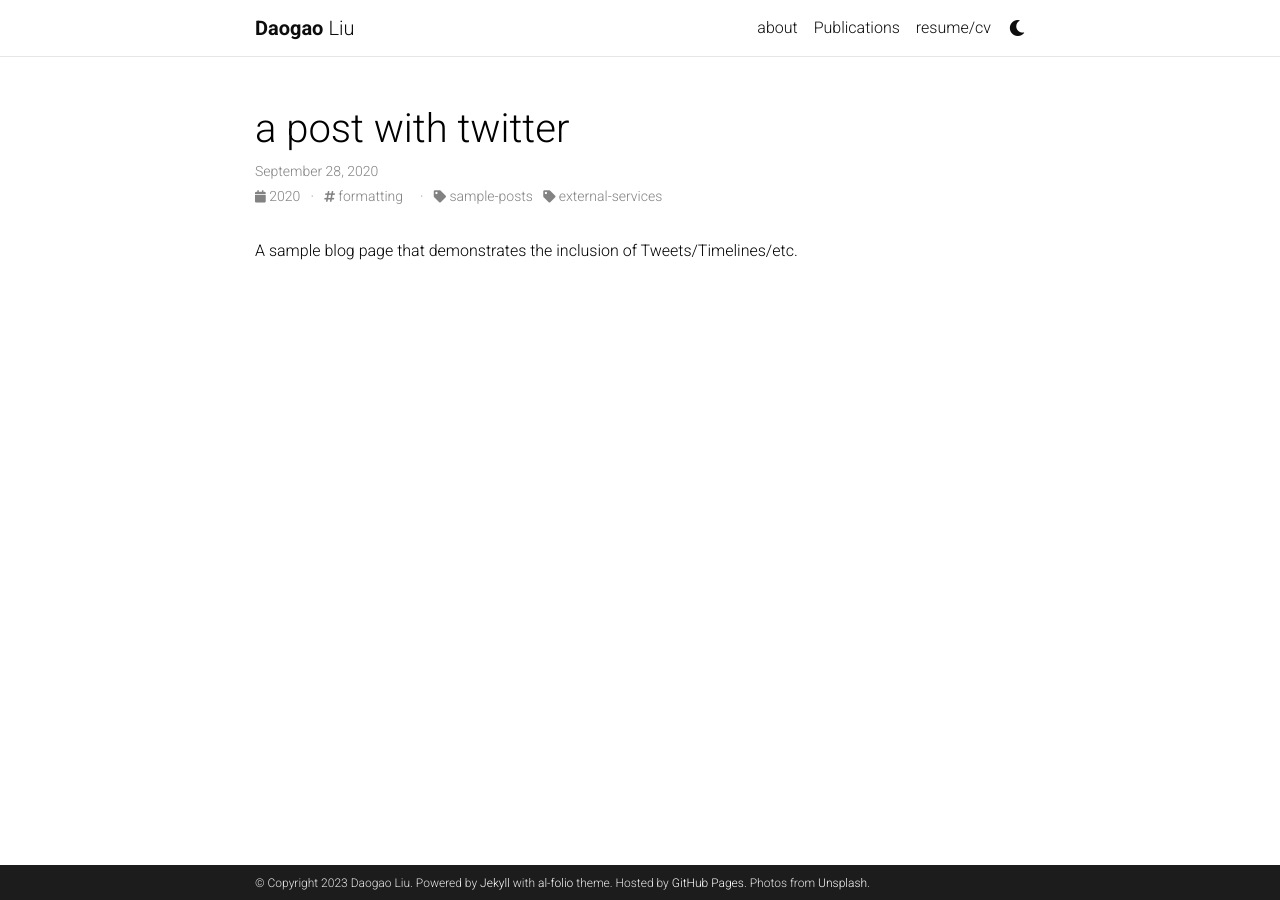
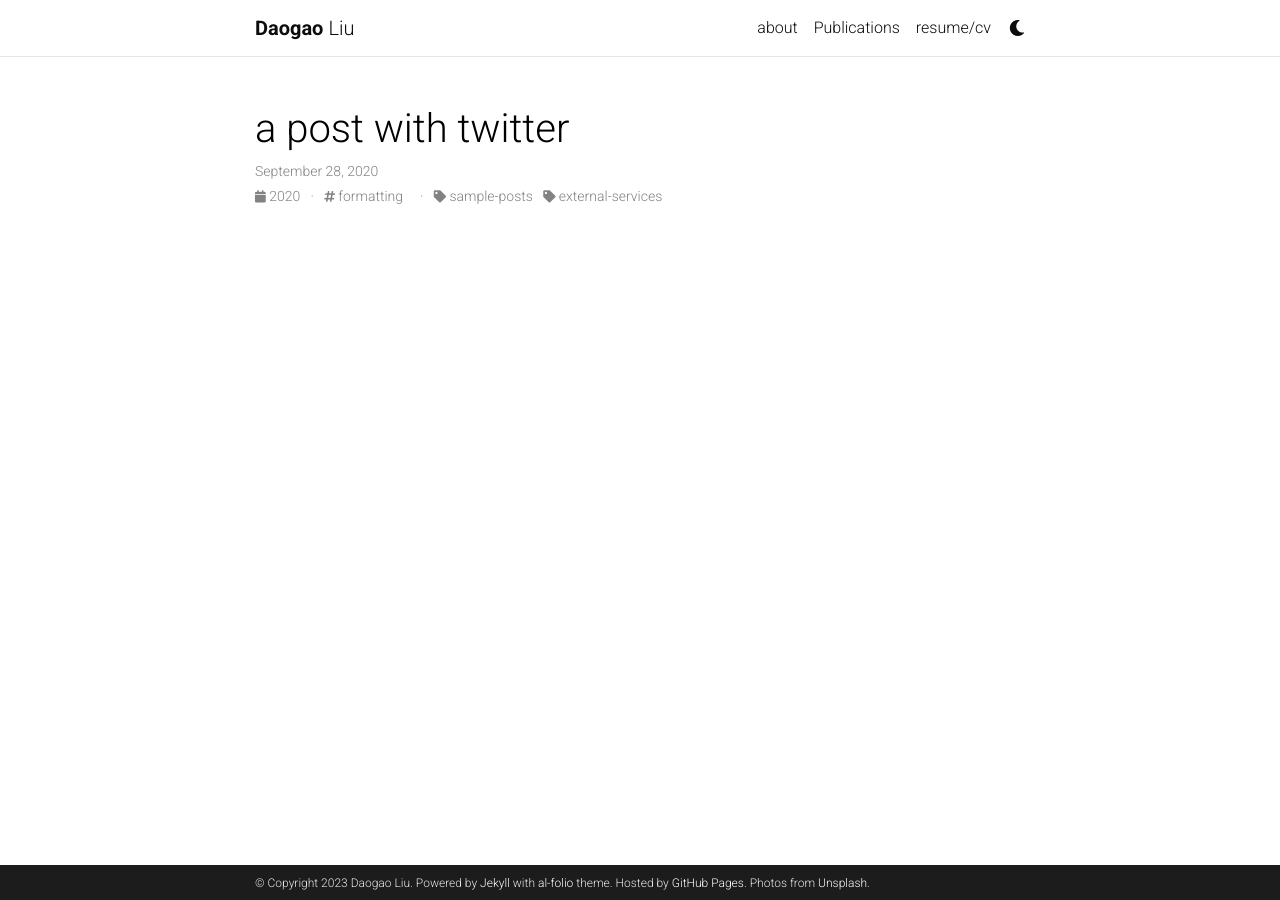
Before and after one commit to daogaoliu/daogaoliu.github.io, a Jekyll site: the page built from _posts/2020-09-28-twitter.md, in a window 1280 px wide. Built offline with Jekyll 4.4.1, drawn with Linux system fonts in a browser that asks for light colours; comment, search, counter and statistics services are not loaded; a style sheet for code colours, icons or effects is not loaded.

Commit message:
update twitter.md

```diff
--- a/_posts/2020-09-28-twitter.md
+++ b/_posts/2020-09-28-twitter.md
@@ -6,15 +6,3 @@
 tags: formatting
 categories: sample-posts external-services
 ---
-A sample blog page that demonstrates the inclusion of Tweets/Timelines/etc.
-
-<!-- # Tweet
-An example of displaying a tweet:
-{% twitter https://twitter.com/rubygems/status/518821243320287232 %}
-
-# Timeline
-An example of pulling from a timeline:
-{% twitter https://twitter.com/jekyllrb maxwidth=500 limit=3 %}
-
-# Additional Details
-For more details on using the plugin visit: [jekyll-twitter-plugin](https://github.com/rob-murray/jekyll-twitter-plugin) -->
```
